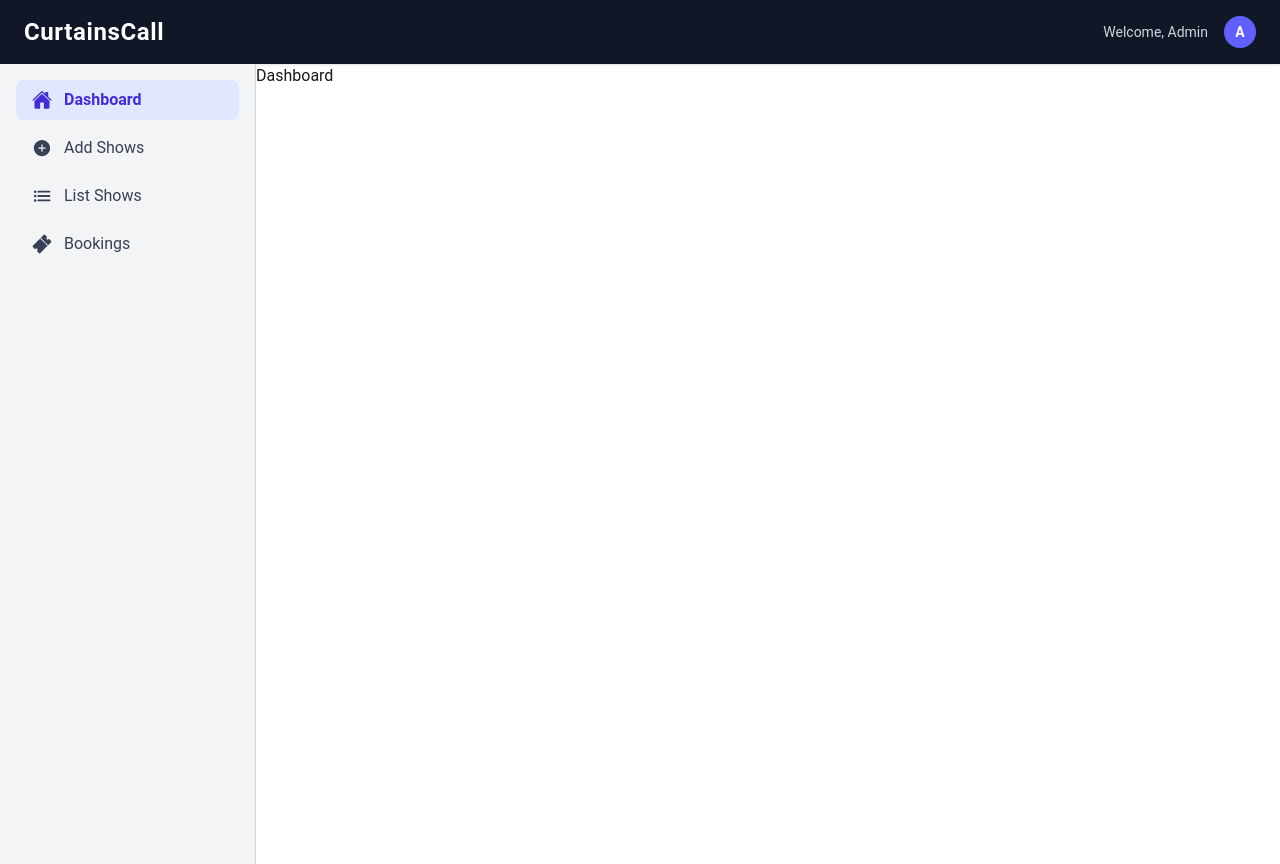
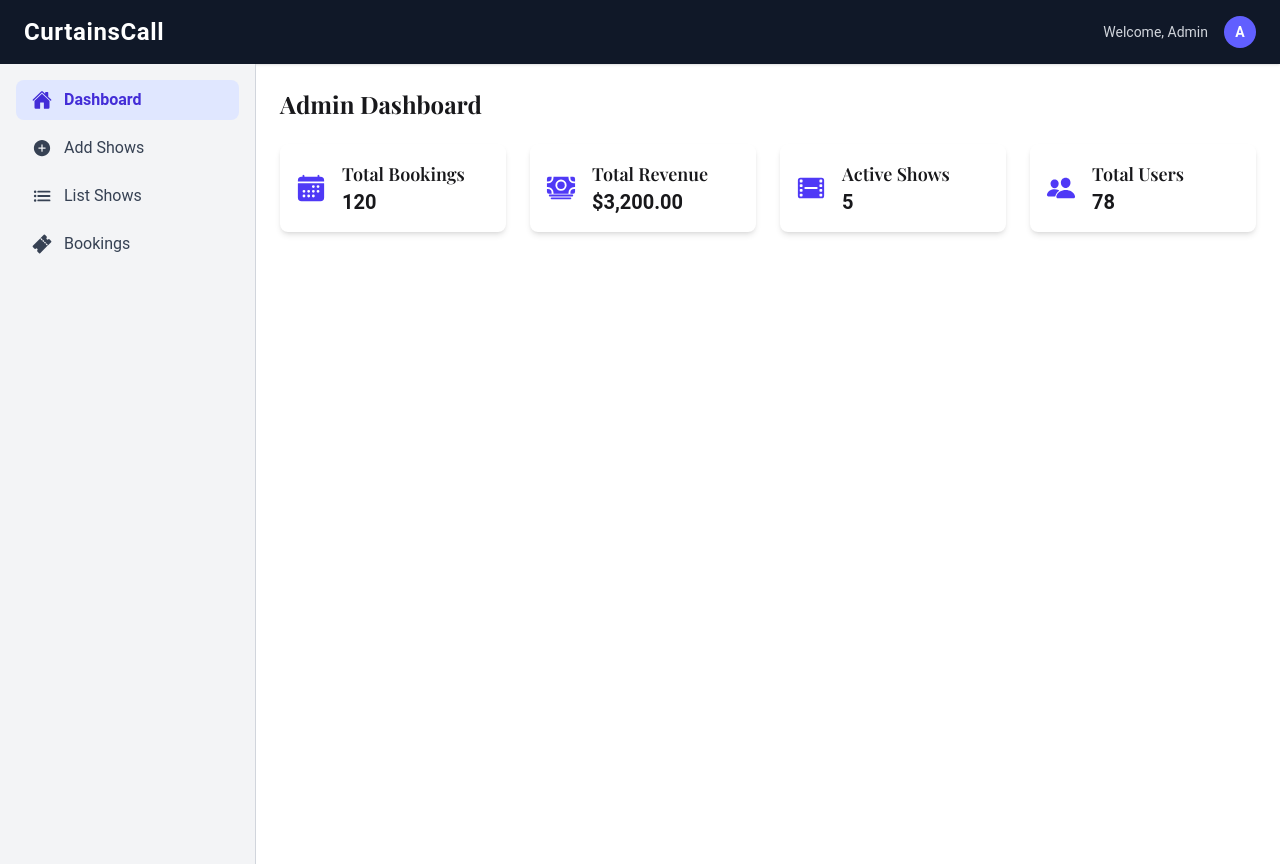
Before and after one commit to ajkacca457/curtain-call, a React (Vite) app in the folder client/: page /admin in a window 1280 px wide. Built offline with nearby package versions, Linux system fonts and the light colour scheme; no server answers; a web font is replaced by a local one.

Commit message:
update dashboard data

```diff
--- a/client/src/components/admin/Dashboard.jsx
+++ b/client/src/components/admin/Dashboard.jsx
@@ -1,8 +1,90 @@
-import React from 'react'
+import { useState, useEffect } from "react";
+import { IoCalendar, IoCash, IoPeople, IoFilm } from "react-icons/io5";
+
+const dashboardData = {
+  totalBookings: {
+    label: "Total Bookings",
+    value: 0,
+    icon: IoCalendar,
+  },
+  totalRevenue: {
+    label: "Total Revenue",
+    value: "$0.00",
+    icon: IoCash,
+  },
+  activeShows: {
+    label: "Active Shows",
+    value: 0,
+    icon: IoFilm,
+  },
+  totalUsers: {
+    label: "Total Users",
+    value: 0,
+    icon: IoPeople,
+  },
+};
+
 
 const Dashboard = () => {
+  const [data, setData] = useState({
+    totalBookings: 0,
+    totalRevenue: "$0.00",
+    activeShows: [],
+    totalUsers: 0,
+  });
+  const [loading, setLoading] = useState(true);
+
+  const fetchDashboardData = async () => {
+    // Simulate fetching and replacing values
+    const updatedData = {
+      ...dashboardData,
+      totalBookings: {
+        ...dashboardData.totalBookings,
+        value: 120,
+      },
+      totalRevenue: {
+        ...dashboardData.totalRevenue,
+        value: "$3,200.00",
+      },
+      activeShows: {
+        ...dashboardData.activeShows,
+        value: 5,
+      },
+      totalUsers: {
+        ...dashboardData.totalUsers,
+        value: 78,
+      },
+    };
+
+    setData(updatedData);
+    setLoading(false);
+  };
+
+
+  useEffect(() => {
+    fetchDashboardData();
+  }, []);
+
+
+  if (loading) {
+    return <div>Loading...</div>;
+  }
+
   return (
-    <div>Dashboard</div>
+    <div className="p-6 space-y-6">
+      <h1 className="text-2xl font-bold">Admin Dashboard</h1>
+      <div className="grid grid-cols-1 sm:grid-cols-2 lg:grid-cols-4 gap-6">
+        {Object.entries(data).map(([key, item]) => (
+          <div key={key} className="bg-white p-4 rounded-lg shadow-md flex items-center gap-4">
+            <item.icon className="text-indigo-600 text-3xl" />
+            <div>
+              <h2 className="text-lg font-semibold">{item.label}</h2>
+              <p className="text-xl font-bold">{item.value}</p>
+            </div>
+          </div>
+        ))}
+      </div>
+    </div>
   )
 }
 
```
